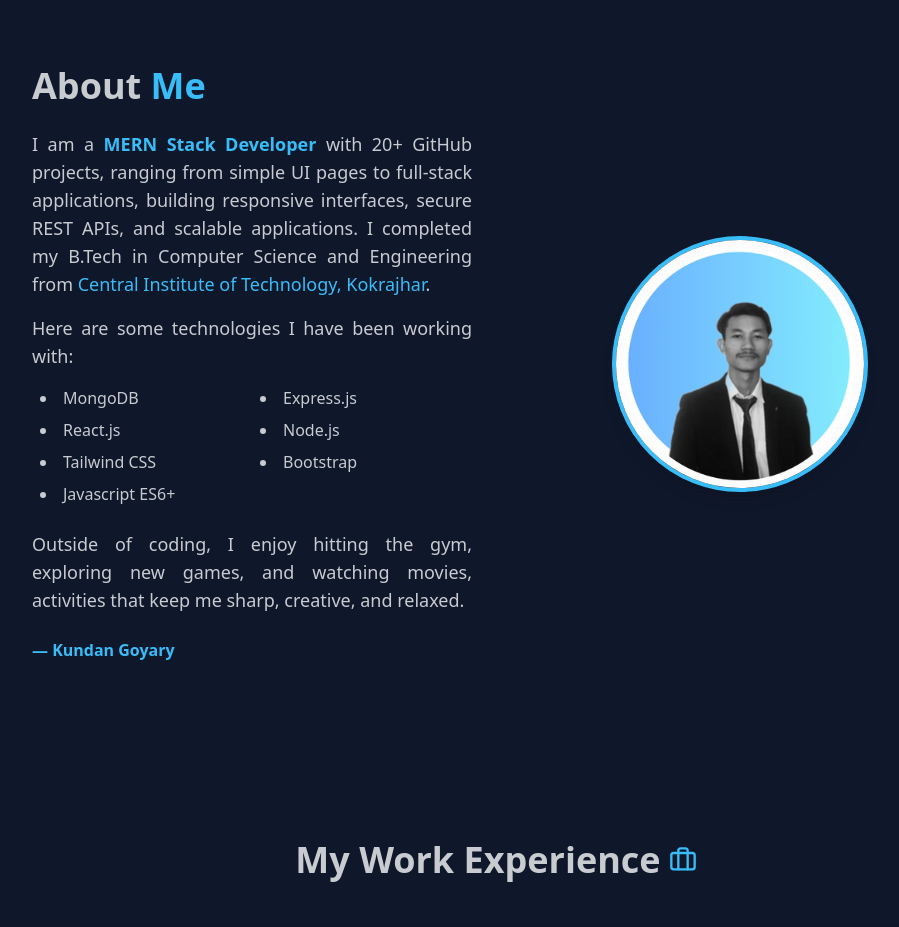
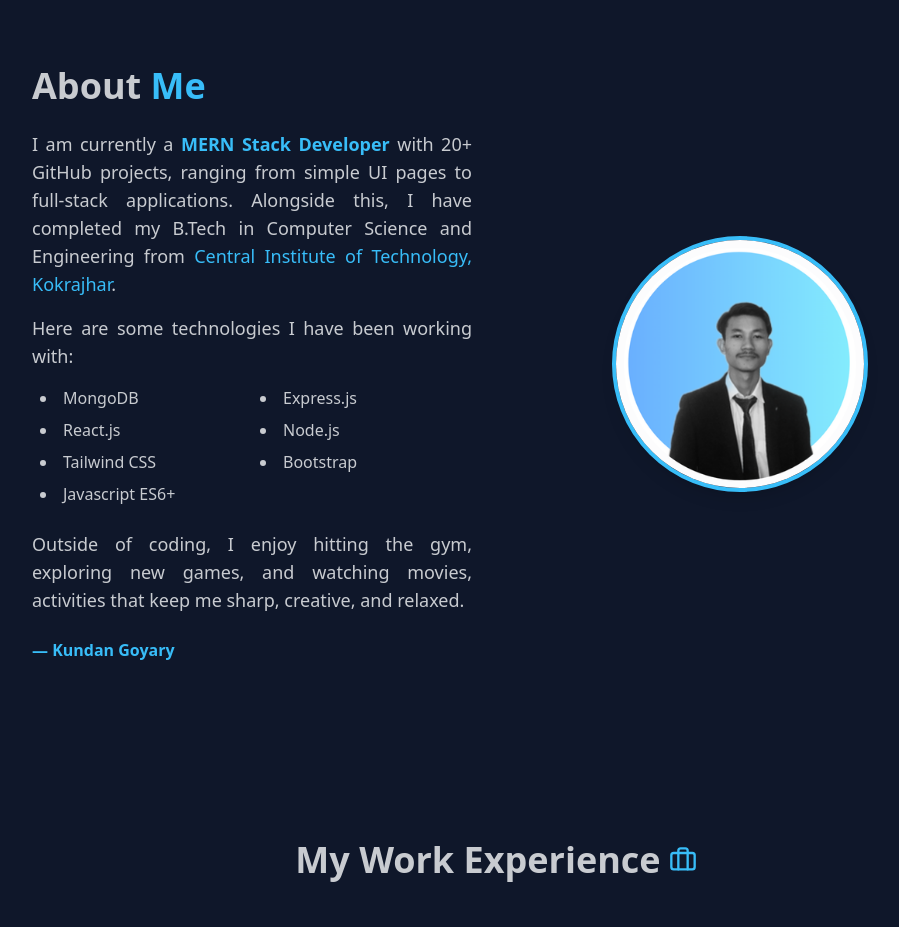
Before and after one commit to Kundan696922/portfolio-3, a React (Vite) app: page / in a window 1280 px wide. Shown: the part 860-1787 px from the top of the page, without its empty margins (144-1043 px from the left). Built offline with nearby package versions, Linux system fonts and the light colour scheme.

Commit message:
new about me and resume

```diff
--- a/src/sections/AboutSection.jsx
+++ b/src/sections/AboutSection.jsx
@@ -16,13 +16,13 @@ const AboutSection = () => {
             </h2>
 
             <p className="text-sm md:text-base lg:text-lg leading-relaxed mb-4 text-justify">
-  I am a{" "}
+              I am currently a{" "}
               <span className="font-semibold text-primary">
                 MERN Stack Developer
               </span>{" "}
-  with 20+ GitHub projects, ranging from simple UI pages to full-stack applications,
-  building responsive interfaces, secure REST APIs, and scalable
-  applications. I completed my B.Tech in Computer Science and Engineering from{" "}
+              with 20+ GitHub projects, ranging from simple UI pages to
+              full-stack applications. Alongside this, I have completed my
+              B.Tech in Computer Science and Engineering from{" "}
               <a
                 href="https://www.cit.ac.in"
                 className="text-primary no-underline hover:text-primary/80"
@@ -33,7 +33,6 @@ const AboutSection = () => {
               </a>
               .
             </p>
-
 
             <p className="text-sm md:text-base lg:text-lg leading-relaxed mb-4 text-justify">
               Here are some technologies I have been working with:
```
Also changed, not shown: 1 other file (tests, documents, lock files or other folders). Lines whose indentation alone changed are shown as unchanged.
